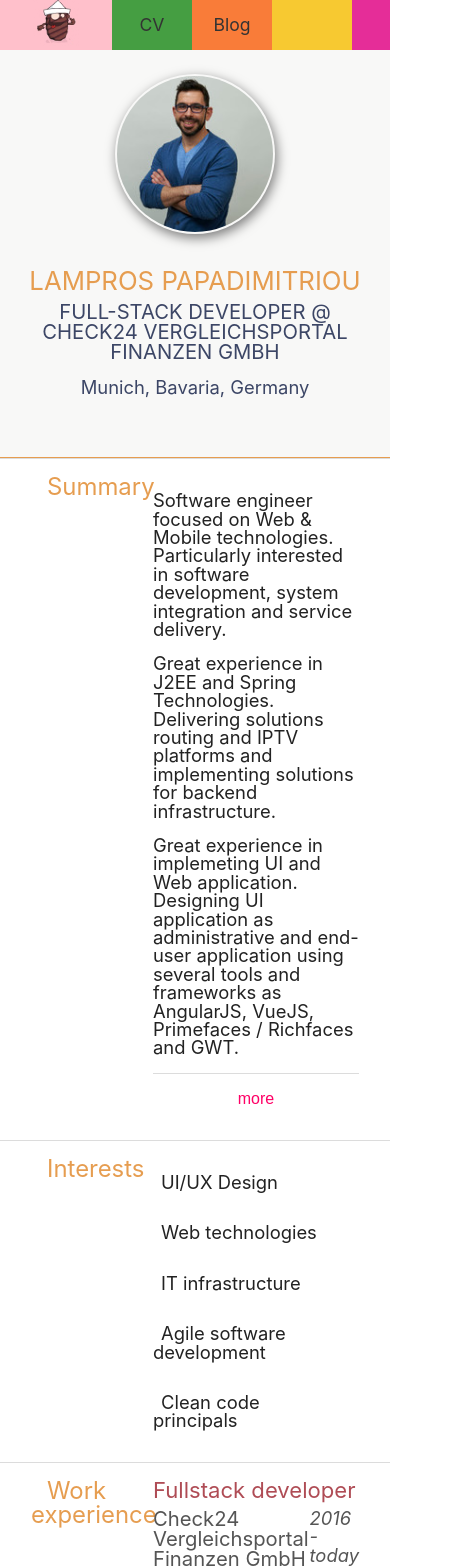
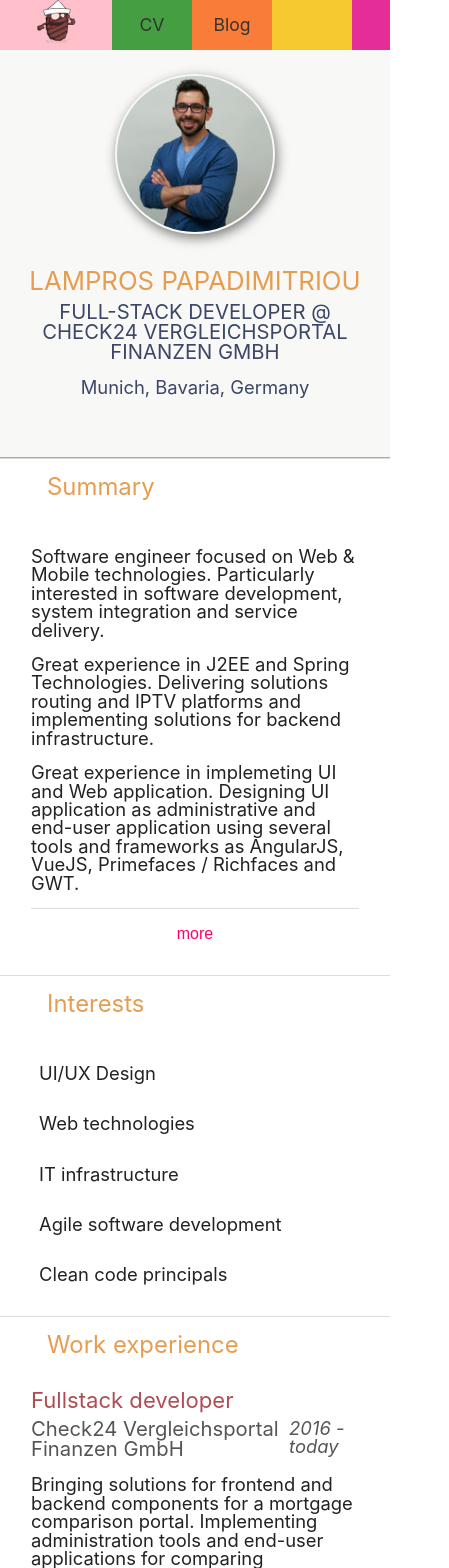
Before and after one commit to trelo-bifteki/www.trelobifteki.com, a Vue app: page / in a window 390 px wide. Shown: the top 1568 px of the page, 449 px wide, since content can reach past the window. Built offline with nearby package versions, Linux system fonts and the light colour scheme.

Commit message:
Fix minor issue in breakpoints for cv-panel

```diff
--- a/src/components/CurriculumVitae.vue
+++ b/src/components/CurriculumVitae.vue
@@ -221,7 +221,7 @@ export default {
   margin-bottom: $space;
 }
 
-@include media-breakpoint-medium {
+@include media-breakpoint-not-medium {
   .route-cv__panel {
     flex-direction: row;
   }
```
